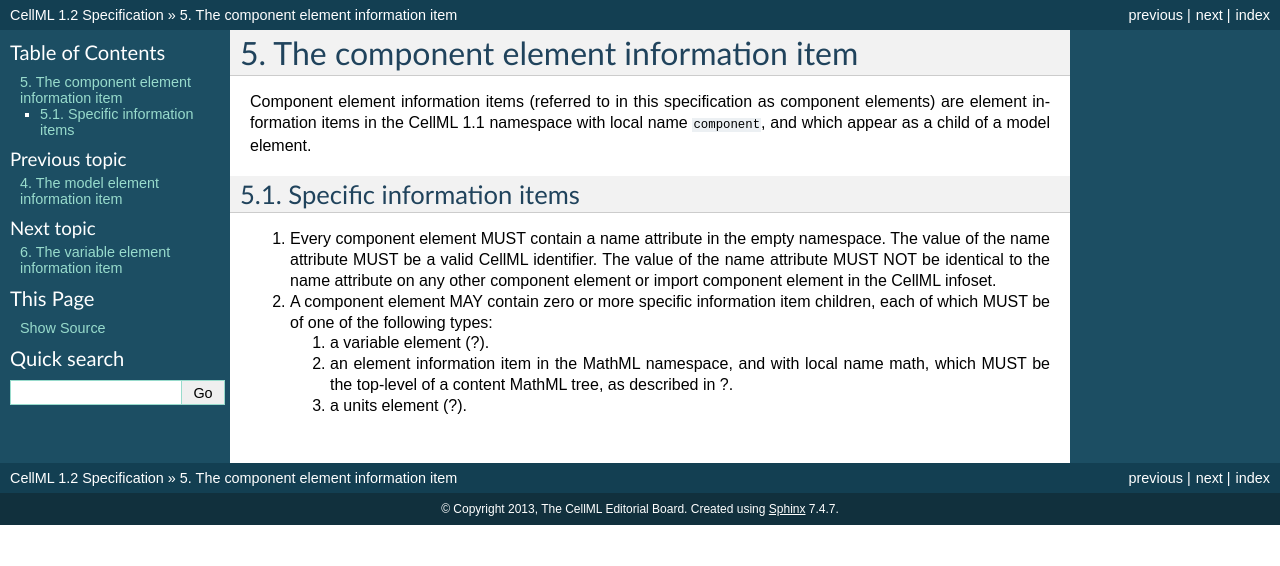
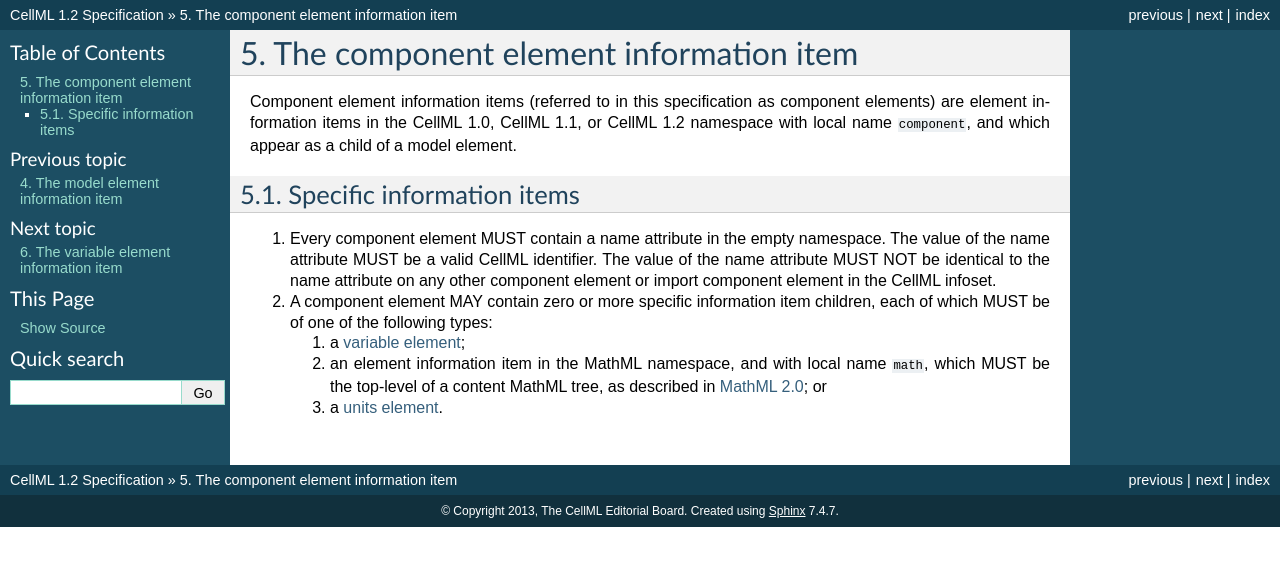
Before and after one commit to nickerso/cellml-spec-sphinx-test, a Sphinx documentation site: the page built from source/component-element-item.rst, in a window 1280 px wide. Shown: the top 566 px of the page. Built offline with Sphinx 7.4.7, drawn with Linux system fonts in a browser that asks for light colours.

Commit message:
Some minor editing of the component element section.

```diff
--- a/source/component-element-item.rst
+++ b/source/component-element-item.rst
@@ -2,9 +2,9 @@ The component element information item
 ======================================
 
 Component element information items (referred to in this specification
-as component elements) are element information items in the CellML 1.1
-namespace with local name ``component``, and which appear as a child of
-a model element.
+as component elements) are element information items in the CellML 1.0,
+CellML 1.1, or CellML 1.2 namespace with local name ``component``, and
+which appear as a child of a model element.
 
 Specific information items
 --------------------------
@@ -18,10 +18,10 @@ Specific information items
 2. A component element MAY contain zero or more specific information
    item children, each of which MUST be of one of the following types:
 
-   1. a variable element (?).
+   1. a :doc:`variable element <variable-element-item>`;
 
    2. an element information item in the MathML namespace, and with
-      local name math, which MUST be the top-level of a content MathML
-      tree, as described in ?.
+      local name ``math``, which MUST be the top-level of a content MathML
+      tree, as described in `MathML 2.0 <http://www.w3.org/TR/2003/REC-MathML2-20031021/>`_; or
 
-   3. a units element (?).
+   3. a :doc:`units element <units-element-item>`.
```
